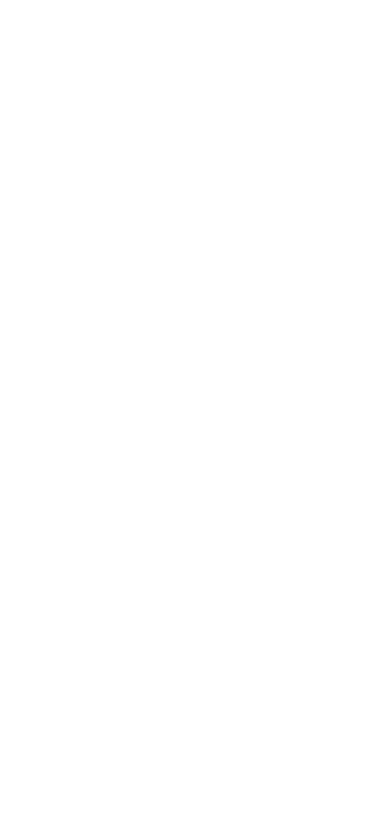
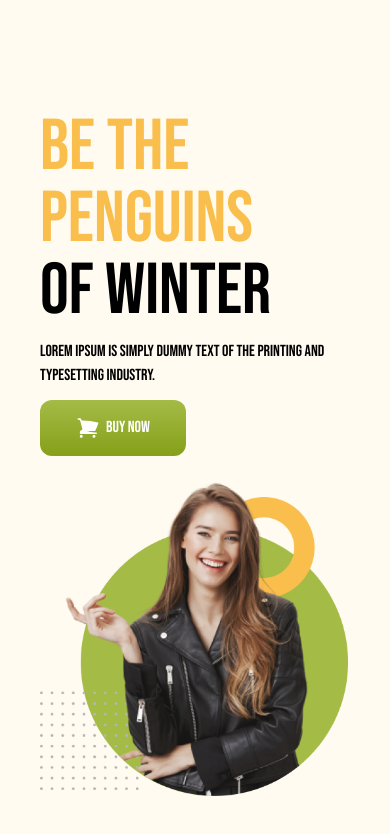
Before and after one commit to ShakeefAhmedRakin/PenguinFashion-Tailwind, a plain HTML site: page index.html in a window 390 px wide. Drawn offline with nearby package versions, Linux system fonts and the light colour scheme.

Commit message:
Completed the banner section and made it responsive for all devices

```diff
--- a/index.html
+++ b/index.html
@@ -5,9 +5,58 @@
     <meta name="viewport" content="width=device-width, initial-scale=1.0" />
     <title>Penguin Fashion</title>
     <script src="https://cdn.tailwindcss.com"></script>
+    <link rel="preconnect" href="https://fonts.googleapis.com" />
+    <link rel="preconnect" href="https://fonts.gstatic.com" crossorigin />
+    <link
+      href="https://fonts.googleapis.com/css2?family=Bebas+Neue&display=swap"
+      rel="stylesheet"
+    />
+    <style>
+      .bebas{
+        font-family: 'Bebas Neue', sans-serif;
+      }
+    </style>
   </head>
-  <body>
-    <header></header>
+  <body class="bebas">
+    <header class="bg-[#FFFBF0]">
+      <!-- NAVIGATION SECTION -->
+      <nav></nav>
+
+      <!-- BANNER SECTION -->
+      <div class="flex flex-col md:flex-row justify-between items-center  px-10 md:px-24 lg:px-48 py-28 gap-5 md:gap-0">
+        <div class="space-y-3">
+          <h1 class="text-7xl font-medium uppercase">
+            <span class="text-[#FABE4C]">Be the Penguins</span><br />of Winter
+          </h1>
+          <p class="">
+            Lorem Ipsum is simply dummy text of the printing and typesetting
+            industry.
+          </p>
+          <button
+            class="flex gap-1.5 bg-gradient-to-b from-[#A4BC46] to-[#85A019] text-white py-4 px-9 rounded-xl font-medium"
+          >
+            <svg
+              xmlns="http://www.w3.org/2000/svg"
+              fill="white"
+              viewBox="0 0 24 24"
+              stroke-width="1.5"
+              stroke="currentColor"
+              class="w-6 h-6"
+            >
+              <path
+                stroke-linecap="round"
+                stroke-linejoin="round"
+                d="M2.25 3h1.386c.51 0 .955.343 1.087.835l.383 1.437M7.5 14.25a3 3 0 00-3 3h15.75m-12.75-3h11.218c1.121-2.3 2.1-4.684 2.924-7.138a60.114 60.114 0 00-16.536-1.84M7.5 14.25L5.106 5.272M6 20.25a.75.75 0 11-1.5 0 .75.75 0 011.5 0zm12.75 0a.75.75 0 11-1.5 0 .75.75 0 011.5 0z"
+              />
+            </svg>
+            BUY NOW
+          </button>
+        </div>
+        <div>
+          <img src="/images/model.png" alt="" />
+        </div>
+      </div>
+    </header>
 
     <main></main>
 
```
